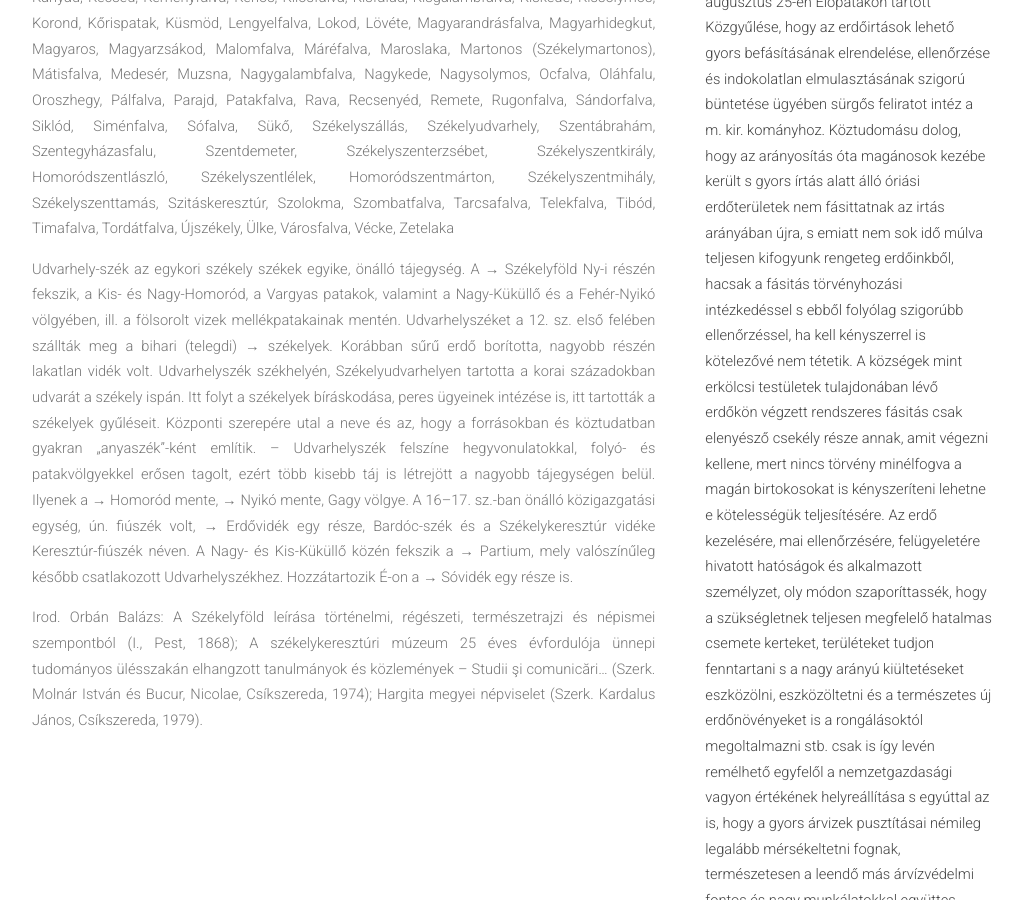
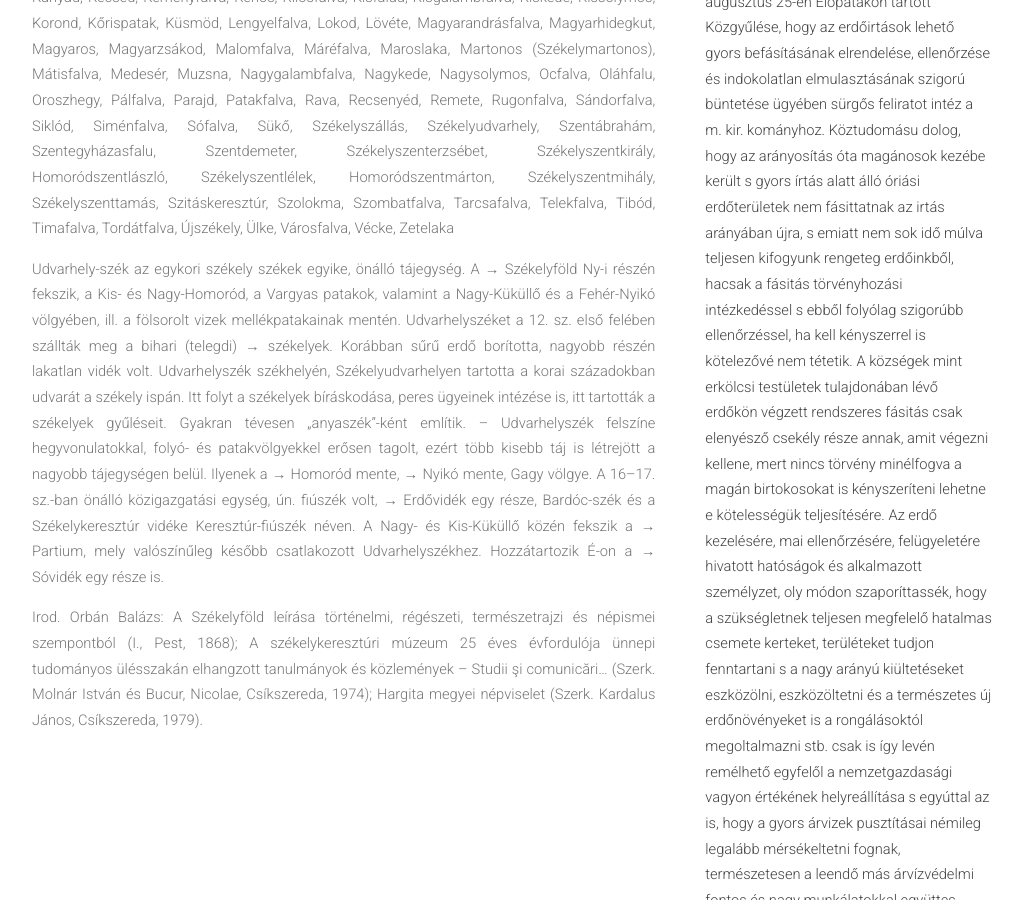
Before and after one commit to siculia/siculia.github.io, a Jekyll site: the page built from siculia-udvarhelyszek.html, in a window 1280 px wide and 900 px high, scrolled down 1618 px. Shown: the whole window, without its empty margins (128-1150 px from the left). Built offline with Jekyll 4.4.1, drawn with Linux system fonts in a browser that asks for light colours; nearby versions of some CDN libraries; library files that are not in the unit come from our copies.

Commit message:
Udvarhelyszék+

```diff
--- a/siculia-udvarhelyszek.html
+++ b/siculia-udvarhelyszek.html
@@ -70,7 +70,7 @@ layout: default
 							Székelyszenttamás, Szitáskeresztúr, Szolokma, Szombatfalva, Tarcsafalva, Telekfalva, Tibód, Timafalva, Tordátfalva, Újszékely, Ülke,
 							Városfalva, Vécke, Zetelaka </p>
 
-							<p style="text-align: justify;">Udvarhely-szék az egykori székely székek egyike, önálló tájegység. A → Székelyföld Ny-i részén fekszik, a Kis- és Nagy-Homoród, a Vargyas patakok, valamint a Nagy-Küküllő és a Fehér-Nyikó völgyében, ill. a fölsorolt vizek mellékpatakainak mentén. Udvarhelyszéket a 12. sz. első felében szállták meg a bihari (telegdi) → székelyek. Korábban sűrű erdő borította, nagyobb részén lakatlan vidék volt. Udvarhelyszék székhelyén, Székelyudvarhelyen tartotta a korai századokban udvarát a székely ispán. Itt folyt a székelyek bíráskodása, peres ügyeinek intézése is, itt tartották a székelyek gyűléseit. Központi szerepére utal a neve és az, hogy a forrásokban és köztudatban gyakran „anyaszék”-ként említik. – Udvarhelyszék felszíne hegyvonulatokkal, folyó- és patakvölgyekkel erősen tagolt, ezért több kisebb táj is létrejött a nagyobb tájegységen belül. Ilyenek a → Homoród mente, → Nyikó mente, Gagy völgye. A 16–17. sz.-ban önálló közigazgatási egység, ún. fiúszék volt, → Erdővidék egy része, Bardóc-szék és a Székelykeresztúr vidéke Keresztúr-fiúszék néven. A Nagy- és Kis-Küküllő közén fekszik a → Partium, mely valószínűleg később csatlakozott Udvarhelyszékhez. Hozzátartozik É-on a → Sóvidék egy része is.</p>
+							<p style="text-align: justify;">Udvarhely-szék az egykori székely székek egyike, önálló tájegység. A → Székelyföld Ny-i részén fekszik, a Kis- és Nagy-Homoród, a Vargyas patakok, valamint a Nagy-Küküllő és a Fehér-Nyikó völgyében, ill. a fölsorolt vizek mellékpatakainak mentén. Udvarhelyszéket a 12. sz. első felében szállták meg a bihari (telegdi) → székelyek. Korábban sűrű erdő borította, nagyobb részén lakatlan vidék volt. Udvarhelyszék székhelyén, Székelyudvarhelyen tartotta a korai századokban udvarát a székely ispán. Itt folyt a székelyek bíráskodása, peres ügyeinek intézése is, itt tartották a székelyek gyűléseit. Gyakran tévesen „anyaszék”-ként említik. – Udvarhelyszék felszíne hegyvonulatokkal, folyó- és patakvölgyekkel erősen tagolt, ezért több kisebb táj is létrejött a nagyobb tájegységen belül. Ilyenek a → Homoród mente, → Nyikó mente, Gagy völgye. A 16–17. sz.-ban önálló közigazgatási egység, ún. fiúszék volt, → Erdővidék egy része, Bardóc-szék és a Székelykeresztúr vidéke Keresztúr-fiúszék néven. A Nagy- és Kis-Küküllő közén fekszik a → Partium, mely valószínűleg később csatlakozott Udvarhelyszékhez. Hozzátartozik É-on a → Sóvidék egy része is.</p>
 
 							<p style="text-align: justify;">Irod. Orbán Balázs: A Székelyföld leírása történelmi, régészeti, természetrajzi és népismei szempontból (I., Pest, 1868); A székelykeresztúri múzeum 25 éves évfordulója ünnepi tudományos ülésszakán elhangzott tanulmányok és közlemények – Studii şi comunicări… (Szerk. Molnár István és Bucur, Nicolae, Csíkszereda, 1974); Hargita megyei népviselet (Szerk. Kardalus János, Csíkszereda, 1979).</p>
 
```
